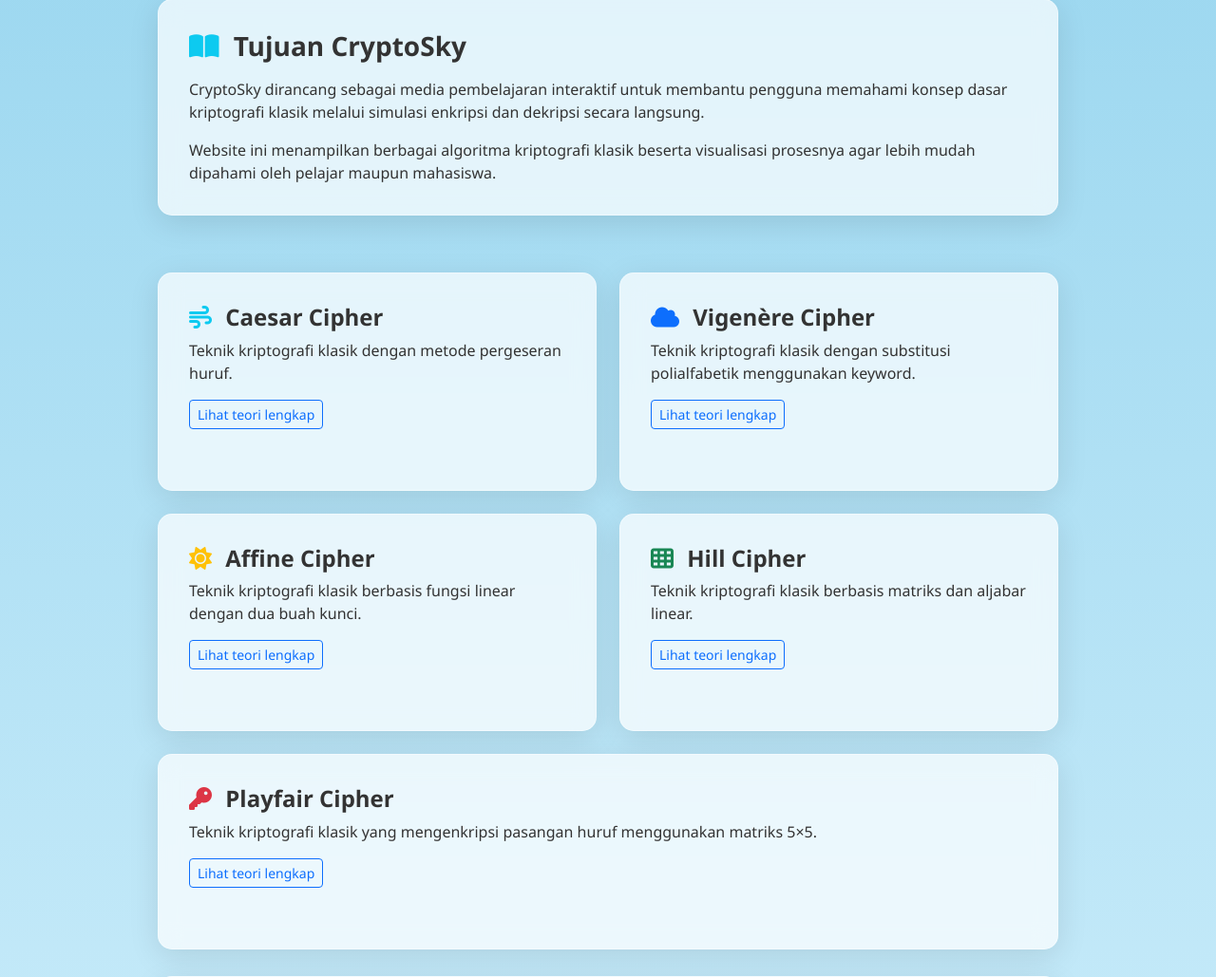
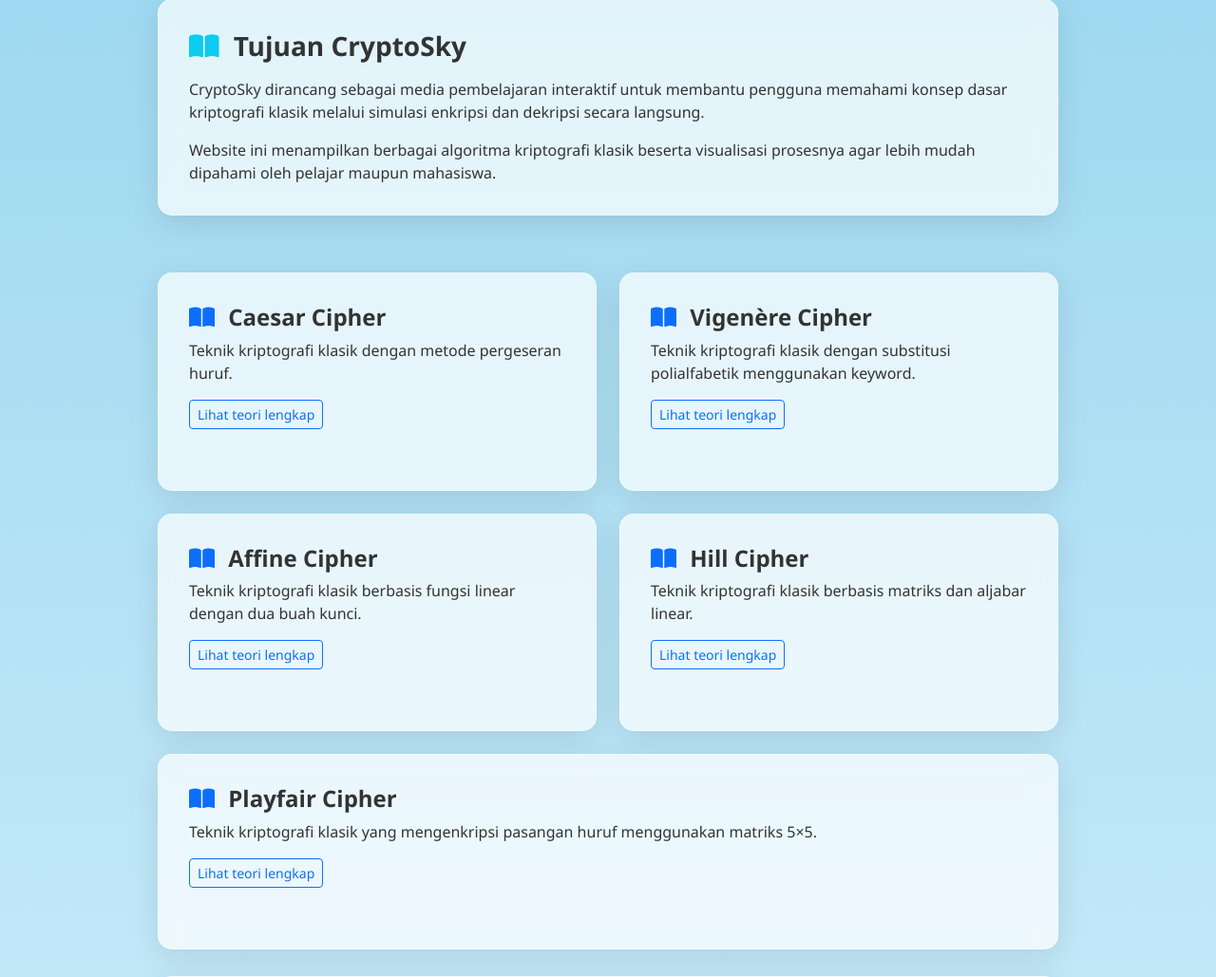
Before and after one commit to roysmb77/Tugas1_Kriptografi, a Flask app: page / in a window 1280 px wide. Shown: the part 674-1703 px from the top of the page at 95% size. Run offline with Flask 3, Linux system fonts and the light colour scheme.

Commit message:
tambah fitur

```diff
--- a/templates/home.html
+++ b/templates/home.html
@@ -70,7 +70,7 @@
             <div class="crypto-card h-100">
 
                 <h4 class="fw-bold">
-                    <i class="fa-solid fa-wind text-info me-2"></i>
+                    <i class="fa-solid fa-book-open text-primary me-2"></i>
                     Caesar Cipher
                 </h4>
 
@@ -187,7 +187,7 @@
             <div class="crypto-card h-100">
 
                 <h4 class="fw-bold">
-                    <i class="fa-solid fa-cloud text-primary me-2"></i>
+                    <i class="fa-solid fa-book-open text-primary me-2"></i>
                     Vigenère Cipher
                 </h4>
 
@@ -349,7 +349,7 @@
             <div class="crypto-card h-100">
 
                 <h4 class="fw-bold">
-                    <i class="fa-solid fa-sun text-warning me-2"></i>
+                    <i class="fa-solid fa-book-open text-primary me-2"></i>
                     Affine Cipher
                 </h4>
 
@@ -521,7 +521,7 @@
             <div class="crypto-card h-100">
 
                 <h4 class="fw-bold">
-                    <i class="fa-solid fa-table-cells text-success me-2"></i>
+                    <i class="fa-solid fa-book-open text-primary me-2"></i>
                     Hill Cipher
                 </h4>
 
@@ -715,7 +715,7 @@
             <div class="crypto-card h-100">
 
                 <h4 class="fw-bold">
-                    <i class="fa-solid fa-key text-danger me-2"></i>
+                    <i class="fa-solid fa-book-open text-primary me-2"></i>
                     Playfair Cipher
                 </h4>
 
```
